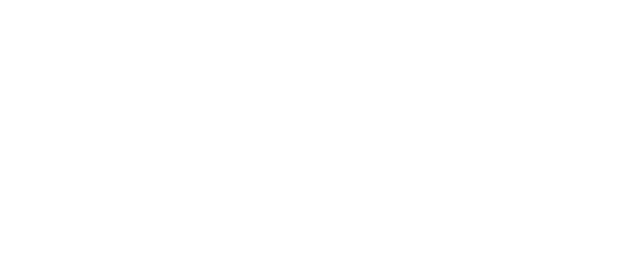
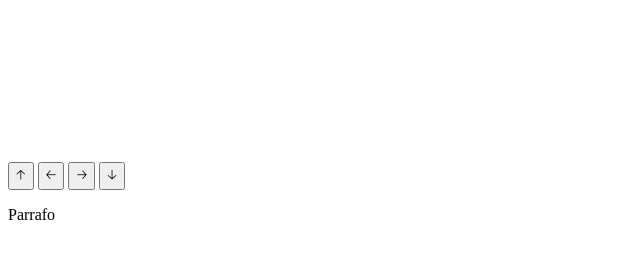
Before and after one commit to jackreategui/conejo-perdido, a plain HTML site: page index.html in a window 1280 px wide. Shown: the whole page, without its empty margins (0-640 px from the left). Drawn offline with Linux system fonts and the light colour scheme.

Commit message:
agregue el html y faltaria dar esetilo con css

```diff
--- a/index.html
+++ b/index.html
@@ -4,9 +4,26 @@
     <meta charset="UTF-8">
     <meta http-equiv="X-UA-Compatible" content="IE=edge">
     <meta name="viewport" content="width=device-width, initial-scale=1.0">
+    <link rel="stylesheet" href="./style.css">
     <title>Nexo - Juego online de laberinto</title>
 </head>
 <body>
+    <div class="game-container">
+        <canvas id="game"></canvas>
 
+        <div class="buttons">
+            <button id="up">🡡</button>
+            <button id="left">🡠</button>
+            <button id="right">🡢</button>
+            <button id="down">🡣</button>
+        </div>
+
+        <div class="messages">
+            <p>Parrafo</p>
+        </div>
+    </div>
+
+    <script src="./maps.js"></script>
+    <script src="./game.js"></script>
 </body>
 </html>
```
